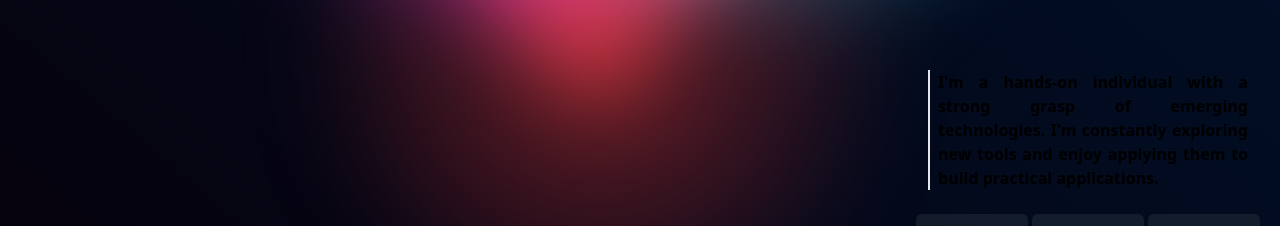
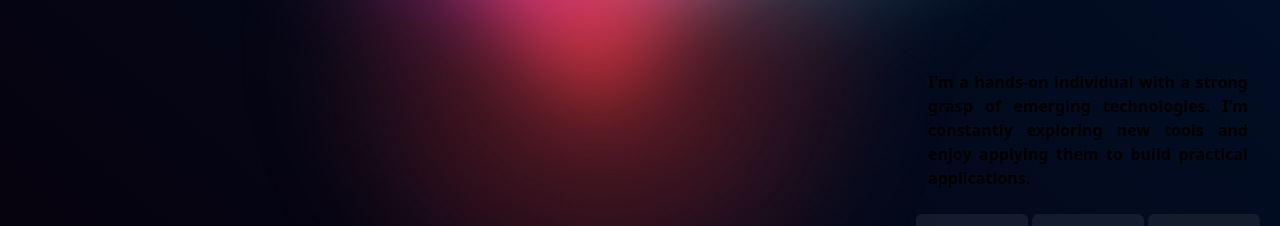
Before and after one commit to pouryapb/porfolio, a Next.js app: page /skills in a window 1280 px wide. Shown: the part 346-572 px from the top of the page. Built offline with nearby package versions, Linux system fonts and the light colour scheme.

Commit message:
update skills page

```diff
--- a/app/skills/page.tsx
+++ b/app/skills/page.tsx
@@ -9,7 +9,7 @@ import gitIcon from "@/public/git.svg";
 export default function Skills() {
   return (
     <div className="flex h-80 w-96 flex-wrap justify-center gap-1">
-      <p className="mb-5 w-80 border-l-2 pl-2 text-justify font-sans font-semibold">
+      <p className="mb-5 w-80 text-justify font-sans font-semibold">
         I{"'"}m a hands-on individual with a strong grasp of emerging
         technologies. I{"'"}m constantly exploring new tools and enjoy applying
         them to build practical applications.
```
Also changed, not shown: 1 other file (tests, documents, lock files or other folders).
